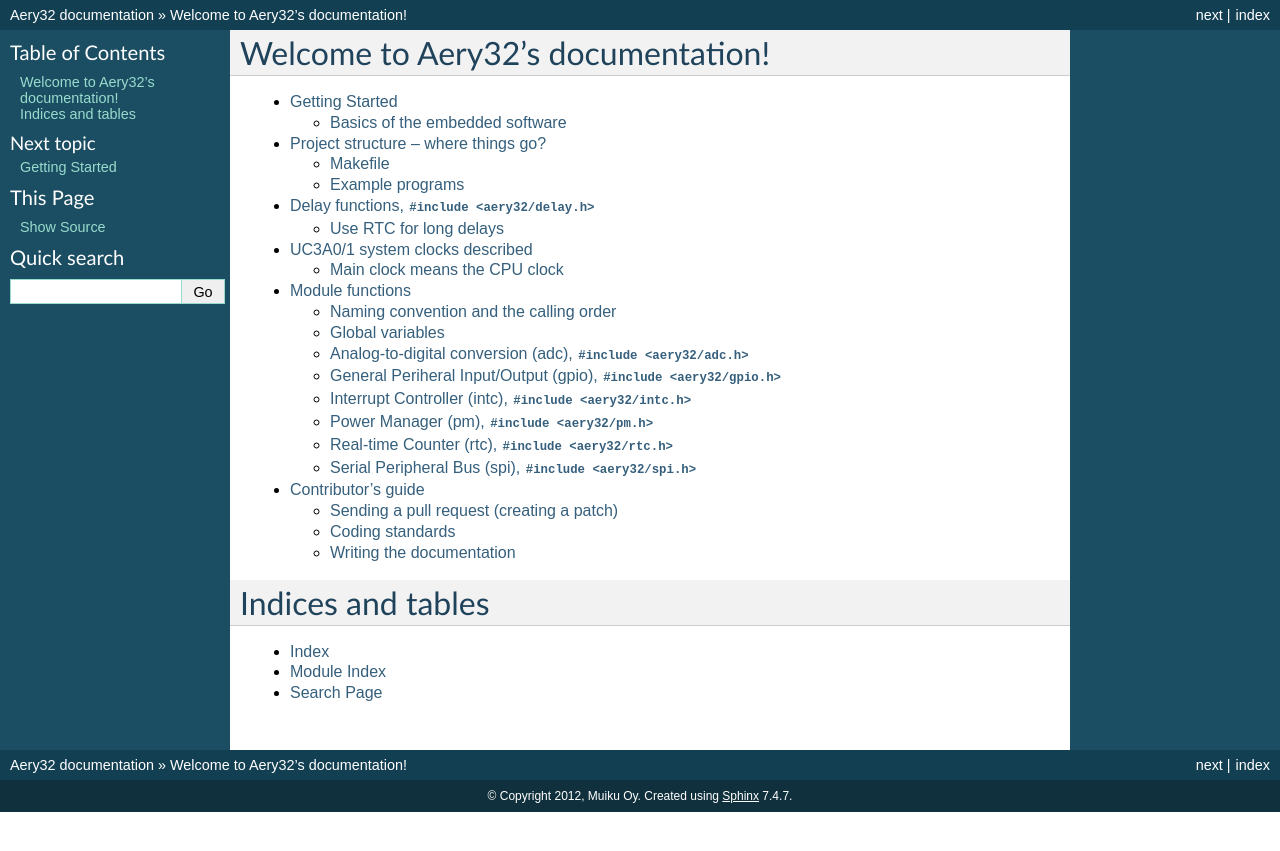
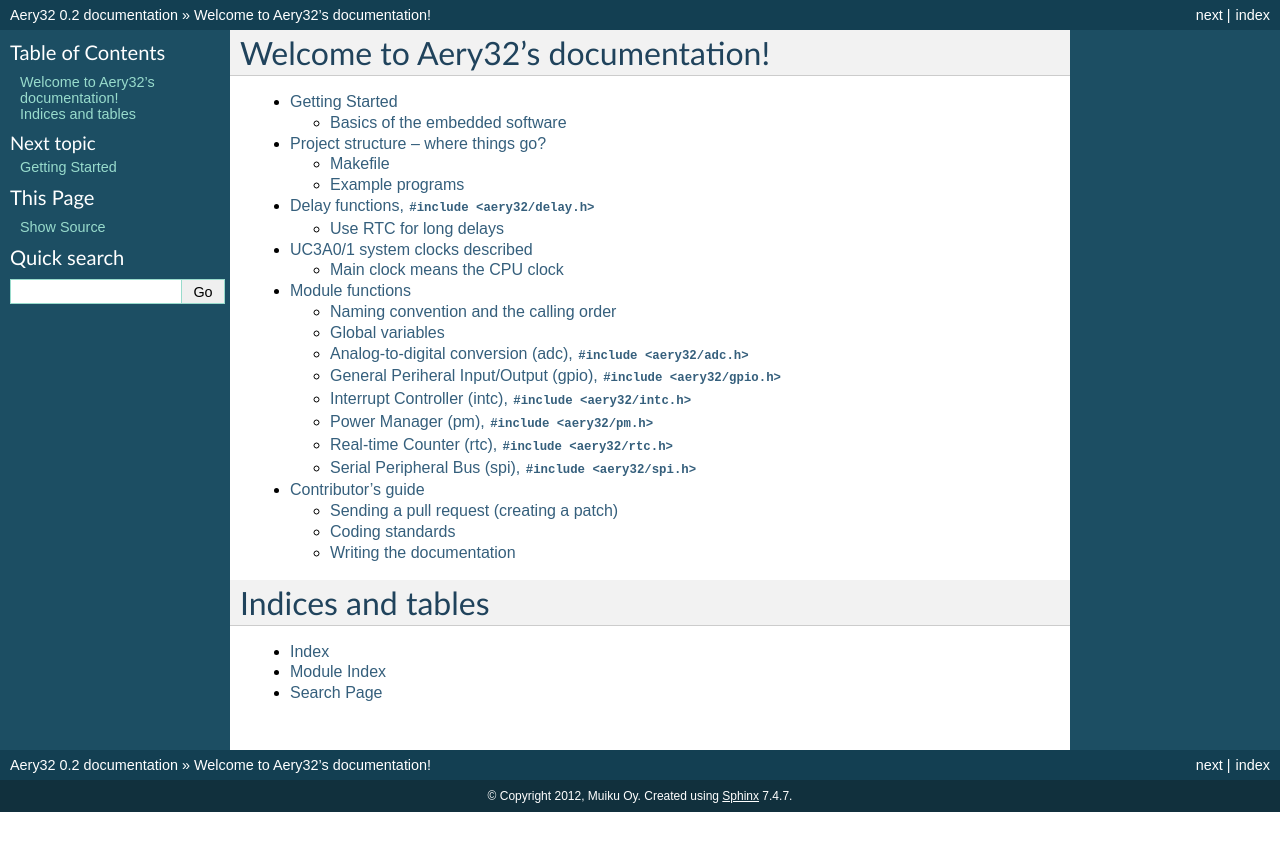
Before and after one commit to aery32/aery32-refguide, a Sphinx documentation site: the page built from source/index.rst, in a window 1280 px wide. Shown: the top 851 px of the page. Built offline with Sphinx 7.4.7, drawn with Linux system fonts in a browser that asks for light colours.

Commit message:
Create branch for v0.2

```diff
--- a/source/conf.py
+++ b/source/conf.py
@@ -48,9 +48,9 @@
 # built documents.
 #
 # The short X.Y version.
-version = ''
+version = '0.2'
 # The full version, including alpha/beta/rc tags.
-release = ''
+release = '0.2'
 
 # The language for content autogenerated by Sphinx. Refer to documentation
 # for a list of supported languages.
```
